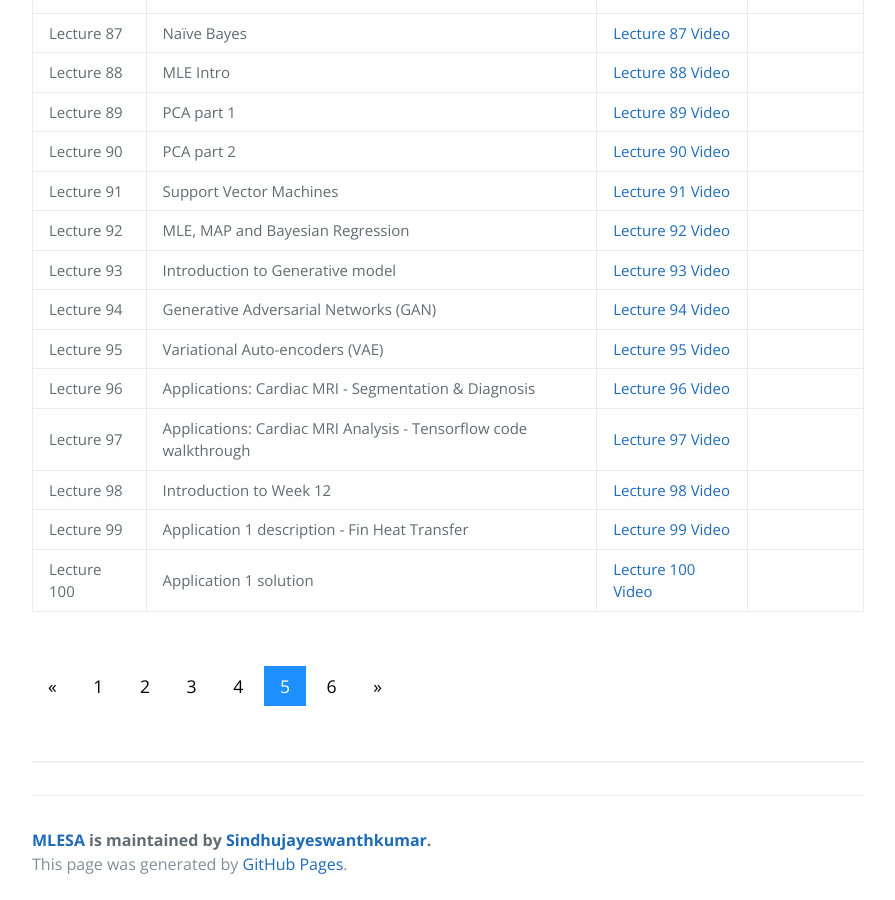
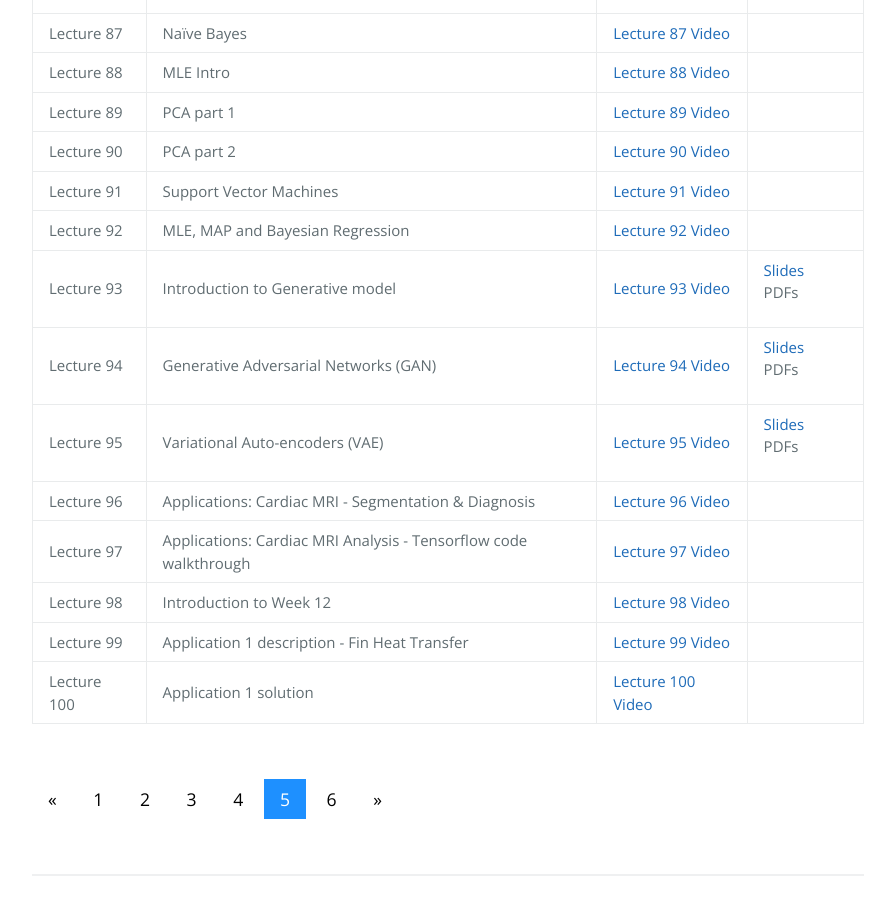
Before and after one commit to Sindhujayeswanthkumar/MLESA, a Jekyll site: the page built from course_page5.md, in a window 1280 px wide and 900 px high, scrolled down 876 px. Shown: the whole window, without its empty margins (192-1087 px from the left). Built offline with Jekyll 4.4.1, drawn with Linux system fonts in a browser that asks for light colours.

Commit message:
Update course_page5.md

```diff
--- a/course_page5.md
+++ b/course_page5.md
@@ -110,19 +110,22 @@ description: Check Video link and Course contents here.
 <td style="font-size: 15px;">Lecture 93</td>
 <td style="font-size: 15px;">Introduction to Generative model</td>
   <td style="font-size: 15px;"><a href="https://youtu.be/u2dQ8DtRuZg">Lecture 93 Video</a></td>
-<td></td>
+<td style="font-size: 15px;"><p><a href="">Slides</a><br>
+  PDFs</p></td>
 </tr>
    <tr>
 <td style="font-size: 15px;">Lecture 94</td>
 <td style="font-size: 15px;">Generative Adversarial Networks (GAN)</td>
   <td style="font-size: 15px;"><a href="https://youtu.be/MKedB9qOHi4">Lecture 94 Video</a></td>
-<td></td>
+<td style="font-size: 15px;"><p><a href="https://docs.google.com/presentation/d/1IGlBw9B17SieVMT0u-dJmQYNRnCjwpPy/edit#slide=id.p3">Slides</a><br>
+  PDFs</p></td>
 </tr>
    <tr>
 <td style="font-size: 15px;">Lecture 95</td>
 <td style="font-size: 15px;">Variational Auto-encoders (VAE)</td>
   <td style="font-size: 15px;"><a href="https://youtu.be/2m9E-aSXtl8">Lecture 95 Video</a></td>
-<td></td>
+<td style="font-size: 15px;"><p><a href="">Slides</a><br>
+  PDFs</p></td>
 </tr>
    <tr>
 <td style="font-size: 15px;">Lecture 96</td>
```
